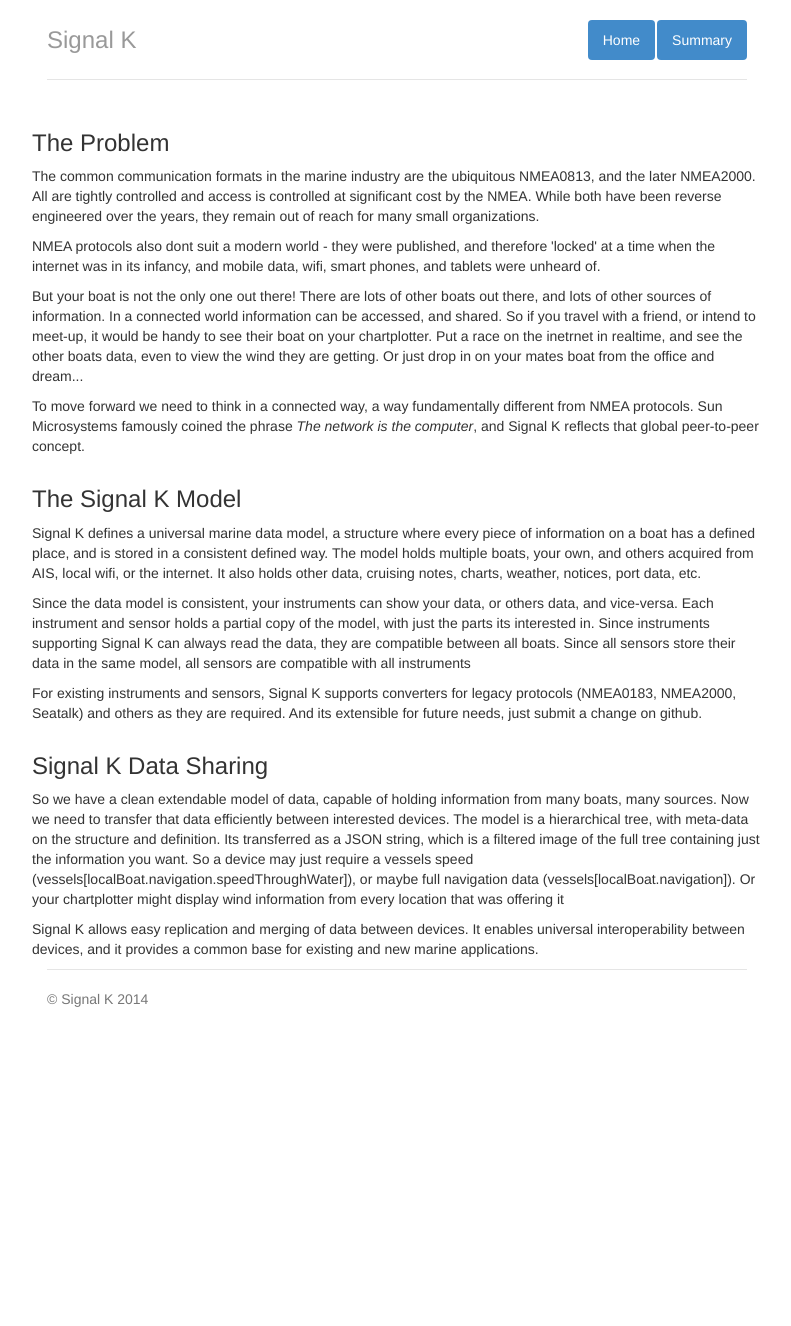
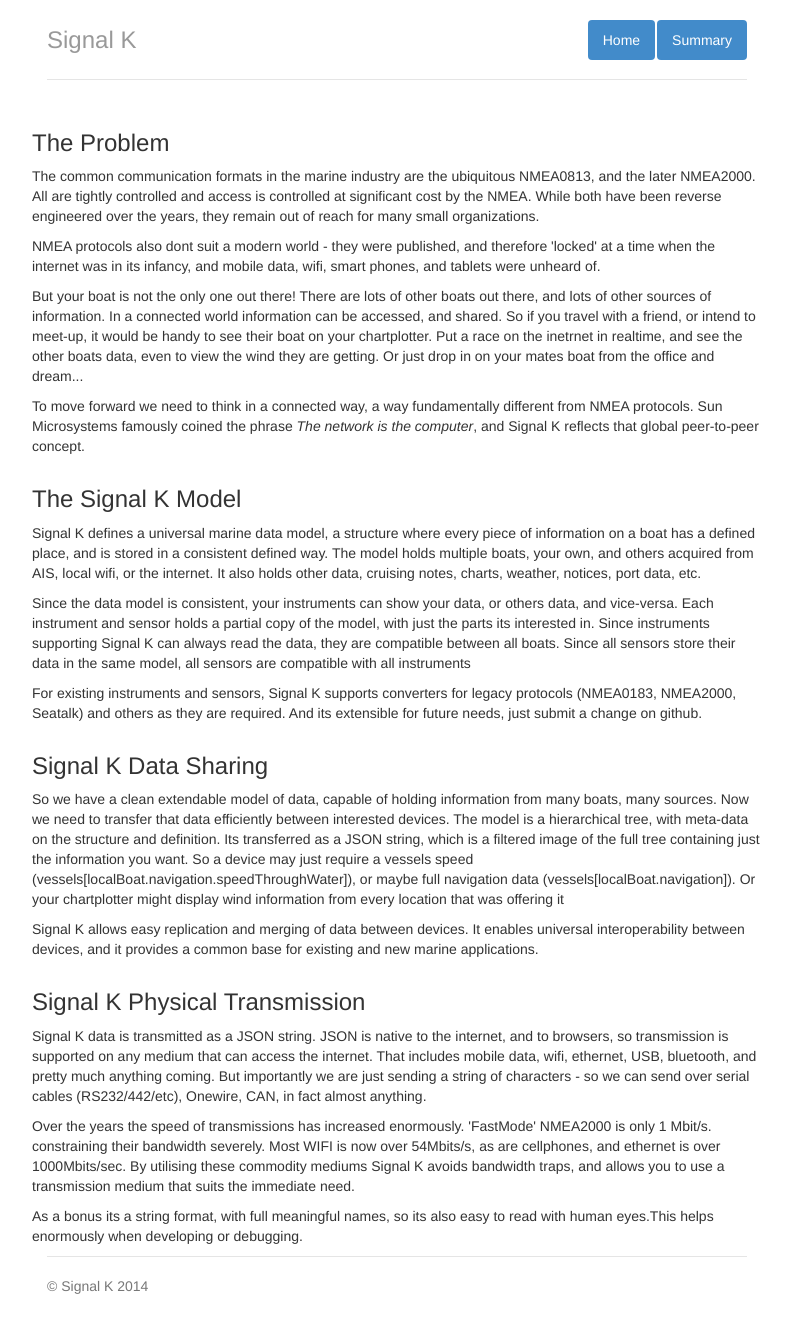
Before and after one commit to SignalK/signalk.github.io, a Jekyll site: the page built from summary.html, in a window 1280 px wide. Shown: the whole page, without its empty margins (243-1034 px from the left). Built offline with Jekyll 4.4.1, drawn with Linux system fonts in a browser that asks for light colours; Markdown is read by kramdown in place of the engine named in the settings; before the commit the page ends 1039 px from its top, so only the background shows below that.

```diff
--- a/summary.html
+++ b/summary.html
@@ -43,3 +43,14 @@
 	existing and new marine applications.</p>
 
 </div>
+<div class="row">
+<h3>Signal K Physical Transmission</h3>
+<p>Signal K data is transmitted as a JSON string. JSON is native to the internet, and to browsers, so transmission is supported on any medium that can
+access the internet. That includes mobile data, wifi, ethernet, USB, bluetooth, and pretty much anything coming. But importantly we are just sending a string
+of characters - so we can send over serial cables (RS232/442/etc), Onewire, CAN, in fact almost anything.</p>
+<p>Over the years the speed of transmissions has increased enormously. 'FastMode' NMEA2000 is only 1 Mbit/s. constraining their bandwidth severely.
+Most WIFI is now over 54Mbits/s, as are cellphones, and ethernet is over 1000Mbits/sec. By utilising these commodity mediums Signal K avoids bandwidth traps,
+and allows you to use a transmission medium that suits the immediate need.
+<p>As a bonus its a string format, with full meaningful names, so its also easy to read with human eyes.This helps enormously when developing or debugging.
+</p>
+</div>
```
